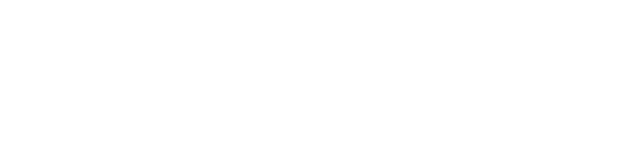
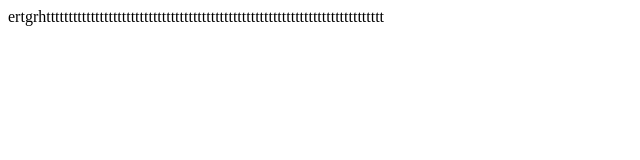
Before and after one commit to pp123344/gitExp, a plain HTML site: page index.html in a window 1280 px wide. Shown: the whole page, without its empty margins (0-640 px from the left). Drawn offline with Linux system fonts and the light colour scheme.

Commit message:
Update index.html

```diff
--- a/index.html
+++ b/index.html
@@ -9,3 +9,5 @@
 
 </body>
 </html>
+
+ertgrhtttttttttttttttttttttttttttttttttttttttttttttttttttttttttttttttttttttttttttt
```
